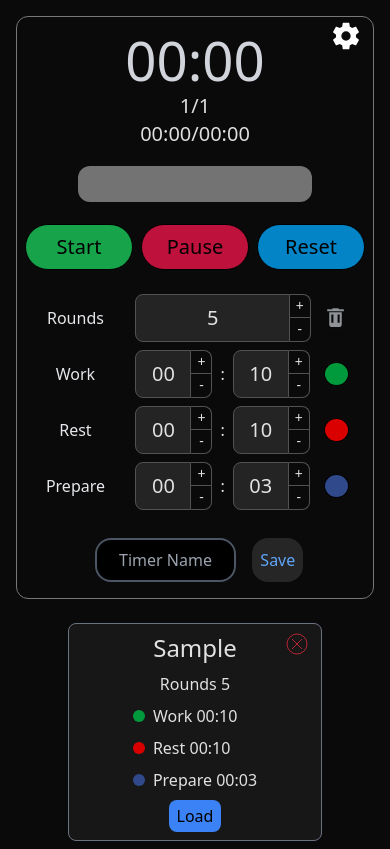
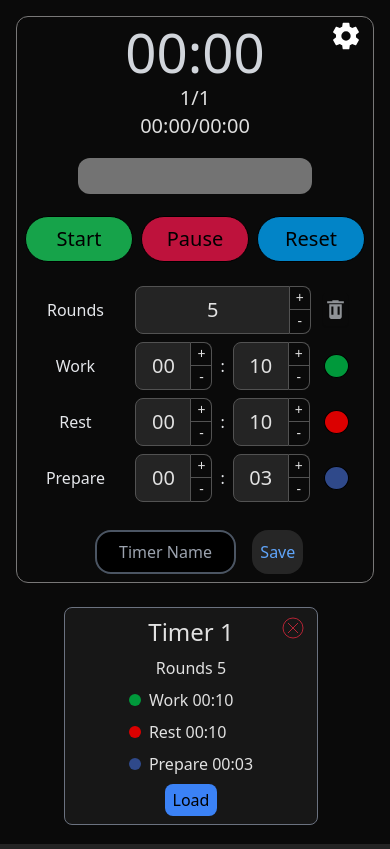
Before and after one commit to MacielG1/Timer_Interval, a React (Vite) app: page / in a window 390 px wide. Both pictures are taken after typing "Sample" into the empty fields and a click on the button "Save". Built offline with nearby package versions, Linux system fonts and the light colour scheme.

Commit message:
added sortable drag and drop for saved timers

```diff
--- a/package.json
+++ b/package.json
@@ -10,6 +10,8 @@
     "preview": "vite preview"
   },
   "dependencies": {
+    "@dnd-kit/core": "^6.0.8",
+    "@dnd-kit/sortable": "^7.0.2",
     "prop-types": "^15.8.1",
     "react": "^18.2.0",
     "react-dom": "^18.2.0",
--- a/src/App.jsx
+++ b/src/App.jsx
@@ -13,6 +13,7 @@ function App() {
     >
       <TimerApp />
       <Sidebar />
+
       <SettingsMenu />
     </main>
   );
--- a/src/components/SaveTimer.jsx
+++ b/src/components/SaveTimer.jsx
@@ -26,8 +26,9 @@ export default function SaveTimer() {
 
   function handleSaveTimer() {
     let timerStorage = JSON.parse(localStorage.getItem("savedTimer")) || [];
+
     let data = {
-      Title: timerName,
+      Title: `Timer ${timerStorage.length + 1}`,
       id: uuidv4(),
       Rounds: Rounds,
       WorkMinutes: workMin,
--- a/src/components/Sidebar.jsx
+++ b/src/components/Sidebar.jsx
@@ -1,98 +1,53 @@
 import useStore from "../store/useStore";
-import CloseIcon from "../assets/icons/CloseIcon.svg";
-import { inputSettings as lang } from "../utils/lang";
+
+import { DndContext, PointerSensor, TouchSensor, closestCenter, useSensor, useSensors } from "@dnd-kit/core";
+import { SortableContext, arrayMove } from "@dnd-kit/sortable";
+import SidebarItem from "./SidebarItem";
 
 export default function Sidebar() {
-  const removeBorders = useStore((state) => state.removeUIBorders);
-  const enableBackgroundColors = useStore((state) => state.enableBackgroundColors);
-
   const savedWorkouts = useStore((state) => state.savedWorkouts);
   const setSavedWorkouts = useStore((state) => state.setSavedWorkouts);
-  const SetIsLoadingSavedTimer = useStore((state) => state.SetIsLoadingSavedTimer);
-  const preferredLanguage = useStore((state) => state.preferredLanguage);
 
-  function handleDelete(id) {
-    let timers = savedWorkouts.filter((i) => i.id !== id);
-    setSavedWorkouts(timers);
-    localStorage.setItem("savedTimer", JSON.stringify(timers));
-  }
+  const pointerSensor = useSensor(PointerSensor, {
+    activationConstraint: {
+      distance: 8,
+    },
+  });
+  const touchSensor = useSensor(TouchSensor, {
+    activationConstraint: {
+      delay: 250,
+      tolerance: 5,
+    },
+  });
 
-  function handleLoad(id) {
-    let timer = savedWorkouts.find((i) => i.id === id);
+  const sensors = useSensors(pointerSensor, touchSensor);
 
-    useStore.setState({
-      Rounds: timer.Rounds,
-      WorkMinutes: timer.WorkMinutes,
-      WorkSeconds: timer.WorkSeconds,
-      WorkColor: timer.WorkColor,
-      RestMinutes: timer.RestMinutes,
-      RestSeconds: timer.RestSeconds,
-      RestColor: timer.RestColor,
-      PrepareMinutes: timer.PrepareMinutes,
-      PrepareSeconds: timer.PrepareSeconds,
-      PrepColor: timer.PrepColor,
-    });
+  function handleDragEnd(e) {
+    const { active, over } = e;
+    if (active.id !== over.id) {
+      const currentItems = [...savedWorkouts];
 
-    // adds an effect to the inputs when the btn is clicked
-    SetIsLoadingSavedTimer(true);
-    setTimeout(() => {
-      SetIsLoadingSavedTimer(false);
-    }, 300);
+      const oldIndex = currentItems.findIndex((i) => i.id === active.id);
+      const newIndex = currentItems.findIndex((i) => i.id === over.id);
+
+      const newArray = arrayMove(currentItems, oldIndex, newIndex);
+      localStorage.setItem("savedTimer", JSON.stringify(newArray));
+
+      setSavedWorkouts(newArray);
+    }
   }
 
   return (
-    <aside className="flex justify-center min-[1360px]:absolute mt-5 xl:mt-4 2xl:mt-9 2xl:pl-1  max-h-[95%] ">
-      <section className="2xl:px-2 py-1 2xl-px-4 flex flex-col gap-6  overflow-x-hidden overflow-y-auto">
-        {savedWorkouts.map((i, index) => (
-          <div
-            className="relative bg-neutral-900 px-16 sm:px-6 md:px-6  2xl:px-10 py-2  2xl:py-4 rounded-lg  border border-gray-500  text-base xl:text-sm 2xl:text-base"
-            key={i.id}
-            style={{ borderColor: enableBackgroundColors && removeBorders ? "transparent" : "" }}
-          >
-            <div className="p-2 px-3 absolute top-0 right-0">
-              <button onClick={() => handleDelete(i.id)}>
-                <img src={CloseIcon} alt="close" className="w-6" width="24" height="24" />
-              </button>
-            </div>
-            <div className="flex text-2xl justify-center">
-              <span>{i.Title || `Timer ${index + 1}`}</span>
-            </div>
-            <div className="grid grid-cols-1 sm:grid-cols-2 gap-2 sm:gap-3   sm:gap-y-2 lg:gap-x-6 py-2 sm:py-4 px-0 justify-center text-left text-md sm:text-lg min-[1360px]:text-sm min-[1620px]:text-base">
-              <span className="sm:pl-5 text-center sm:text-left order-1 sm:order-none  ">
-                {lang.rounds[preferredLanguage]} {i.Rounds}
-              </span>
-
-              <div className="order-2  sm:order-none flex  gap-2 items-center">
-                <span className={`rounded-full w-3 h-3 inline-block `} style={{ backgroundColor: i.WorkColor }}></span>
-                <span>
-                  {lang.work[preferredLanguage]} {`${i.WorkMinutes}:${i.WorkSeconds}`}
-                </span>
-              </div>
-              <div className="order-4 sm:order-none flex gap-2 items-center">
-                <span className={` rounded-full w-3 h-3 inline-block  `} style={{ backgroundColor: i.PrepColor }}></span>
-                <span>
-                  {lang.prepare[preferredLanguage]} {`${i.PrepareMinutes}:${i.PrepareSeconds}`}
-                </span>
-              </div>
-
-              <div className="order-3 sm:order-none flex gap-2 items-center">
-                <span className={`rounded-full w-3 h-3 inline-block`} style={{ backgroundColor: i.RestColor }}></span>
-                <span>
-                  {lang.rest[preferredLanguage]} {`${i.RestMinutes}:${i.RestSeconds}`}
-                </span>
-              </div>
-            </div>
-            <div className="flex justify-center">
-              <button
-                onClick={() => handleLoad(i.id)}
-                className="bg-blue-500  text-black font-medium rounded-lg px-2 py-1 hover:bg-blue-600 transition duration-200"
-              >
-                Load
-              </button>
-            </div>
-          </div>
-        ))}
-      </section>
-    </aside>
+    <DndContext sensors={sensors} collisionDetection={closestCenter} onDragEnd={handleDragEnd}>
+      <aside className="flex justify-center min-[1360px]:fixed mt-5 xl:mt-4 2xl:mt-9 2xl:pl-1 max-h-[95%]  xl:overflow-y-auto pr-2 ">
+        <section className="2xl:px-2 py-1 2xl-px-4 flex flex-col gap-6 ">
+          <SortableContext items={savedWorkouts}>
+            {savedWorkouts.map((i) => (
+              <SidebarItem item={i} key={i.id} />
+            ))}
+          </SortableContext>
+        </section>
+      </aside>
+    </DndContext>
   );
 }
--- /dev/null
+++ b/src/components/SidebarItem.jsx
@@ -0,0 +1,99 @@
+import { useSortable } from "@dnd-kit/sortable";
+import { CSS } from "@dnd-kit/utilities";
+import useStore from "../store/useStore";
+import CloseIcon from "../assets/icons/CloseIcon.svg";
+import { inputSettings as lang } from "../utils/lang";
+
+export default function SidebarItem({ item }) {
+  const { attributes, listeners, setNodeRef, transform, transition, isDragging, isSorting } = useSortable({ id: item.id });
+
+  const style = {
+    transform: CSS.Transform.toString(transform),
+    transition,
+  };
+  const savedWorkouts = useStore((state) => state.savedWorkouts);
+  const setSavedWorkouts = useStore((state) => state.setSavedWorkouts);
+  const SetIsLoadingSavedTimer = useStore((state) => state.SetIsLoadingSavedTimer);
+  const preferredLanguage = useStore((state) => state.preferredLanguage);
+  const removeBorders = useStore((state) => state.removeUIBorders);
+  const enableBackgroundColors = useStore((state) => state.enableBackgroundColors);
+
+  function handleDelete(id) {
+    let timers = savedWorkouts.filter((i) => i.id !== id);
+    setSavedWorkouts(timers);
+    localStorage.setItem("savedTimer", JSON.stringify(timers));
+  }
+
+  function handleLoad(id) {
+    let timer = savedWorkouts.find((i) => i.id === id);
+
+    console.log(timer);
+    useStore.setState({
+      Rounds: timer.Rounds,
+      WorkMinutes: timer.WorkMinutes,
+      WorkSeconds: timer.WorkSeconds,
+      WorkColor: timer.WorkColor,
+      RestMinutes: timer.RestMinutes,
+      RestSeconds: timer.RestSeconds,
+      RestColor: timer.RestColor,
+      PrepareMinutes: timer.PrepareMinutes,
+      PrepareSeconds: timer.PrepareSeconds,
+      PrepColor: timer.PrepColor,
+    });
+
+    // adds an effect to the inputs when the btn is clicked
+    SetIsLoadingSavedTimer(true);
+    setTimeout(() => {
+      SetIsLoadingSavedTimer(false);
+    }, 300);
+  }
+
+  return (
+    <div
+      ref={setNodeRef}
+      {...attributes}
+      {...listeners}
+      className="relative bg-neutral-900 px-16 sm:px-6 md:px-6  2xl:px-10 py-2  2xl:py-4 rounded-lg  border border-gray-500  text-base xl:text-sm 2xl:text-base"
+      style={{ ...style, borderColor: enableBackgroundColors && removeBorders ? "transparent" : "" }}
+    >
+      <div className="p-2 px-3 absolute top-0 right-0">
+        <button onClick={() => handleDelete(item.id)}>
+          <img src={CloseIcon} alt="close" className="w-6" width="24" height="24" />
+        </button>
+      </div>
+      <div className="flex text-2xl justify-center">
+        <span>{item.Title}</span>
+      </div>
+      <div className="grid grid-cols-1 sm:grid-cols-2 gap-2 sm:gap-3   sm:gap-y-2 lg:gap-x-6 py-2 sm:py-4 px-0 justify-center text-left text-md sm:text-lg min-[1360px]:text-sm min-[1620px]:text-base">
+        <span className="sm:pl-5 text-center sm:text-left order-1 sm:order-none  ">
+          {lang.rounds[preferredLanguage]} {item.Rounds}
+        </span>
+
+        <div className="order-2  sm:order-none flex  gap-2 items-center">
+          <span className={`rounded-full w-3 h-3 inline-block `} style={{ backgroundColor: item.WorkColor }}></span>
+          <span>
+            {lang.work[preferredLanguage]} {`${item.WorkMinutes}:${item.WorkSeconds}`}
+          </span>
+        </div>
+        <div className="order-4 sm:order-none flex gap-2 items-center">
+          <span className={` rounded-full w-3 h-3 inline-block  `} style={{ backgroundColor: item.PrepColor }}></span>
+          <span>
+            {lang.prepare[preferredLanguage]} {`${item.PrepareMinutes}:${item.PrepareSeconds}`}
+          </span>
+        </div>
+
+        <div className="order-3 sm:order-none flex gap-2 items-center">
+          <span className={`rounded-full w-3 h-3 inline-block`} style={{ backgroundColor: item.RestColor }}></span>
+          <span>
+            {lang.rest[preferredLanguage]} {`${item.RestMinutes}:${item.RestSeconds}`}
+          </span>
+        </div>
+      </div>
+      <div className="flex justify-center">
+        <button onClick={() => handleLoad(item.id)} className="bg-blue-500  text-black font-medium rounded-lg px-2 py-1 hover:bg-blue-600 transition duration-200">
+          Load
+        </button>
+      </div>
+    </div>
+  );
+}
--- a/src/components/TimerApp.jsx
+++ b/src/components/TimerApp.jsx
@@ -32,7 +32,7 @@ export default function TimerApp() {
 
   return (
     <section
-      className="relative flex flex-col mx-auto px-0 xs:px-2 sm:px-4 py-4 2xl:py-12 bg-neutral-950 border border-gray-500 mt-3 sm:mt-5 text-center rounded-xl
+      className="relative flex flex-col mx-auto px-0 xs:px-2 sm:px-4 py-2 2xl:py-12 bg-neutral-950 border border-gray-500 mt-3 sm:mt-5 text-center rounded-xl
     max-w-sm  xs:max-w-lg sm:max-w-xl lg:max-w-[41rem]  2xl:max-w-3xl w-full 2xl:mt-10  "
       style={{
         borderColor: enableBackgroundColors && removeBorders ? "transparent" : mainTimerBorder,
--- a/src/index.css
+++ b/src/index.css
@@ -28,15 +28,10 @@ input[type=number] {-moz-appearance: textfield;} /* Firefox */
 
 }
 
-
-
 body {
   margin: 0;
   min-width: 320px;
-
-
 }
-
 
 
 input[type="color"]::-webkit-color-swatch
@@ -56,12 +51,12 @@ input[type="color"]::-moz-color-swatch {
 }
 
 ::-webkit-scrollbar-thumb {
-  background-color: #424242;
+  background-color:  #747474;
   border-radius: 10px;
 }
 
 ::-webkit-scrollbar-track {
-  background-color: #747474;
+  background-color: #424242;
   border-radius: 10px;
 }
 
```
Also changed, not shown: 1 other file (tests, documents, lock files or other folders).
